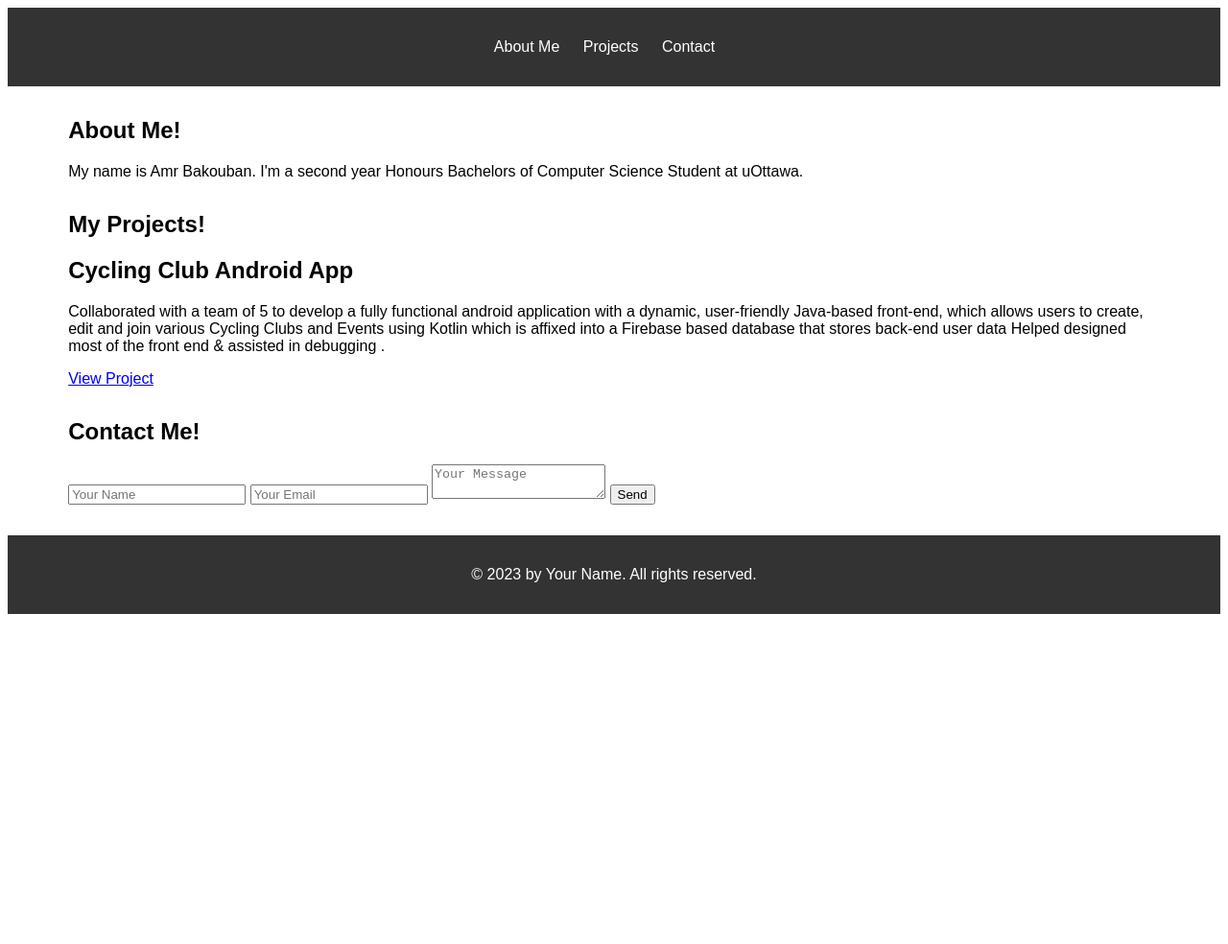
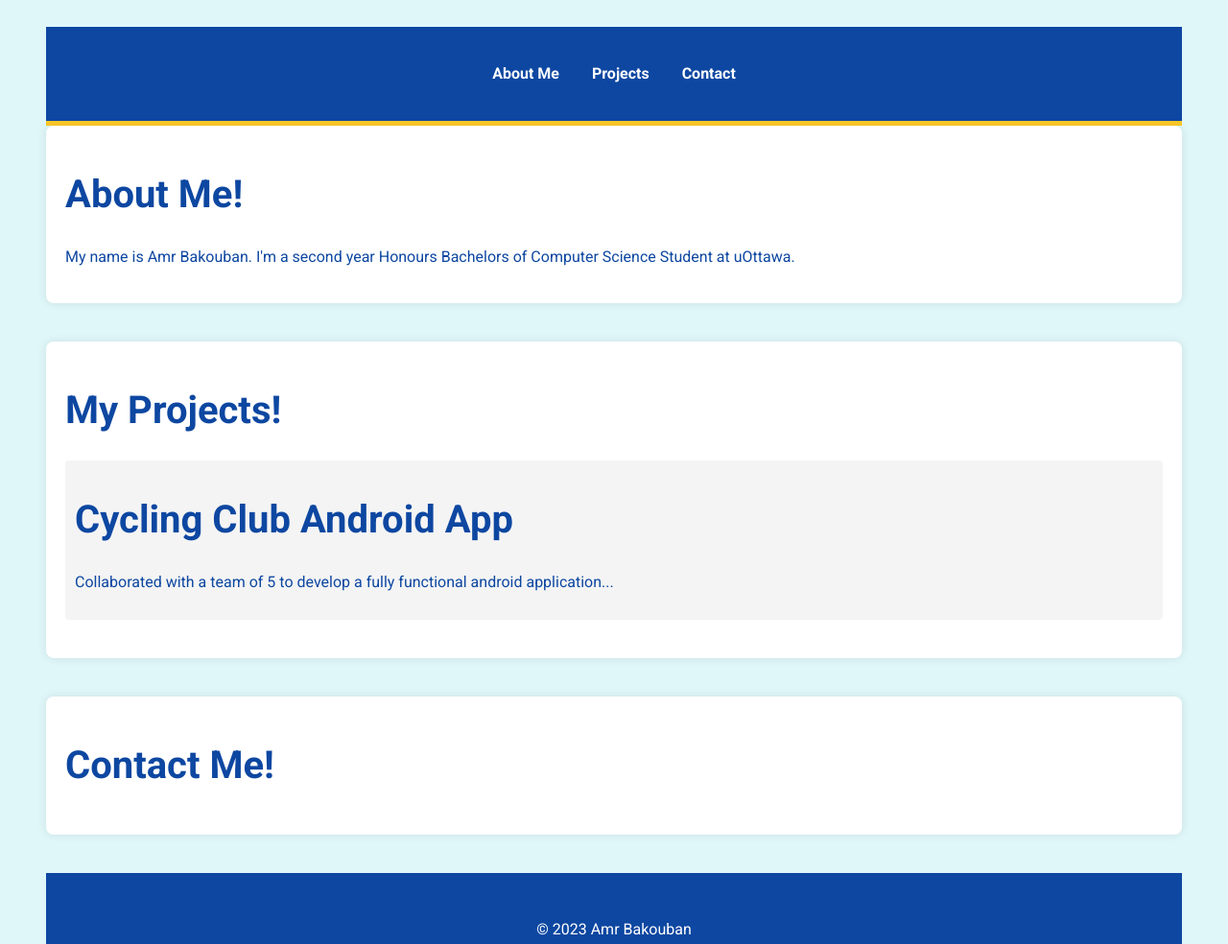
Before and after one commit to amrbakoubann/WebsitePortfolio, a plain HTML site: page index.html in a window 1280 px wide. Shown: the top 984 px of the page at 96% size. Before the commit the page ends 800 px from the top, so only its background shows below. Drawn offline with Linux system fonts and the light colour scheme.

Commit message:
Added some styling and formatting changes

```diff
--- a/index.html
+++ b/index.html
@@ -1,10 +1,13 @@
+
 <!DOCTYPE html>
 <html>
 <head>
     <title>Amr Bakouban - Portfolio</title>
+    <link href="https://fonts.googleapis.com/css2?family=Roboto:wght@400;700&display=swap" rel="stylesheet">
     <link rel="stylesheet" type="text/css" href="style.css">
 </head>
 <body>
+    <div class="container">
         <header>
             <nav>
                 <ul>
@@ -24,29 +27,20 @@
             <h1>My Projects!</h1>
             <!-- Add your projects here -->
             <div class="project">
-            <h2>Cycling Club Android App</h2>
-            <p>Collaborated with a team of 5 to develop a fully functional android application with a dynamic, user-friendly Java-based front-end, which allows users to create, edit and join various Cycling Clubs and Events using Kotlin which is affixed into a Firebase based database that stores back-end user data
-                Helped designed most of the front end & assisted in debugging
-                .</p>
-            <a href="link-to-project">View Project</a>
+                <h1>Cycling Club Android App</h1>
+                <p>Collaborated with a team of 5 to develop a fully functional android application...</p>
             </div>
-        <!-- Repeat for more projects -->
+            <!-- More projects can be added here -->
         </section>
 
         <section id="contact">
             <h1>Contact Me!</h1>
-        <form id="contact-form">
-            <input type="text" id="name" name="name" placeholder="Your Name">
-            <input type="email" id="email" name="email" placeholder="Your Email">
-            <textarea id="message" name="message" placeholder="Your Message"></textarea>
-            <button type="submit">Send</button>
-        </form>
+            <!-- Contact form or information can be added here -->
         </section>
 
         <footer>
-        <p>© 2023 by Your Name. All rights reserved.</p>
+            <p>© 2023 Amr Bakouban</p>
         </footer>
-
-    <script src="script.js"></script>
+    </div>
 </body>
 </html>
--- a/style.css
+++ b/style.css
@@ -1,40 +1,74 @@
+
 body {
-    font-family: Arial, sans-serif;
+    font-family: 'Roboto', sans-serif;
+    background-color: #e0f7fa;  /* Light blue background */
+    color: #0d47a1;  /* Dark blue text */
+    line-height: 1.6;
+    padding: 20px;
+}
+
+.container {
+    max-width: 1200px;
+    margin: auto;
+    overflow: hidden;
+    padding: 0 20px;
 }
 
 header {
-    background-color: #333;
+    background-color: #0d47a1;  /* Dark blue header */
     color: white;
-    text-align: center;
-    padding: 1em 0;
+    padding: 20px 0;
+    border-bottom: 5px solid #ffca28;  /* Accent border */
 }
 
 nav ul {
-    list-style-type: none;
     padding: 0;
+    text-align: center;
 }
 
 nav ul li {
     display: inline;
-    margin-right: 20px;
+    margin: 0 15px;
 }
 
 nav ul li a {
     color: white;
     text-decoration: none;
+    font-weight: bold;
+}
+
+/* Subtitle Styling */
+h1, h2, h3 {
+    font-weight: bold;
+    margin: 20px 0;
+}
+
+h1 {
+    font-size: 2.5em; /* Larger font size for main titles */
+}
+
+h2 {
+    font-size: 1.8em; /* Larger font size for subtitles */
 }
 
 section {
-    margin: 2em 5%;
+    margin-bottom: 40px; /* Increased margin for more scrolling */
+    padding: 20px;
+    background-color: #fff;  /* White background for sections */
+    border-radius: 8px;
+    box-shadow: 0 0 10px rgba(0,0,0,0.1);
+}
+
+.project {
+    background-color: #f4f4f4;  /* Slight grey background for projects */
+    padding: 10px;
+    border-radius: 4px;
+    margin-bottom: 20px;
 }
 
 footer {
     text-align: center;
-    padding: 1em 0;
-    background-color: #333;
+    padding: 30px 0;
+    background-color: #0d47a1;  /* Dark blue footer */
     color: white;
 }
-
-.project {
-    margin-bottom: 1em;
-}
```
Also changed, not shown: script.jss.js (+9 -0 lines). Lines whose indentation alone changed are shown as unchanged.
